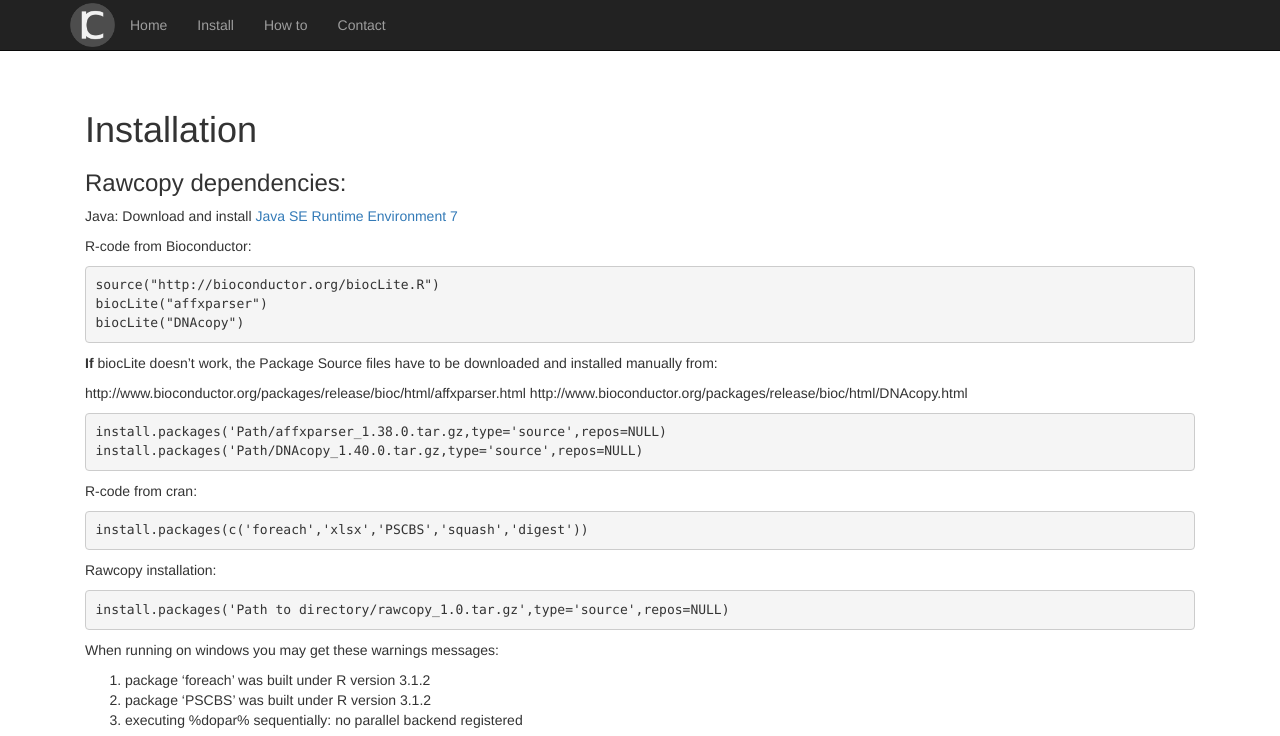
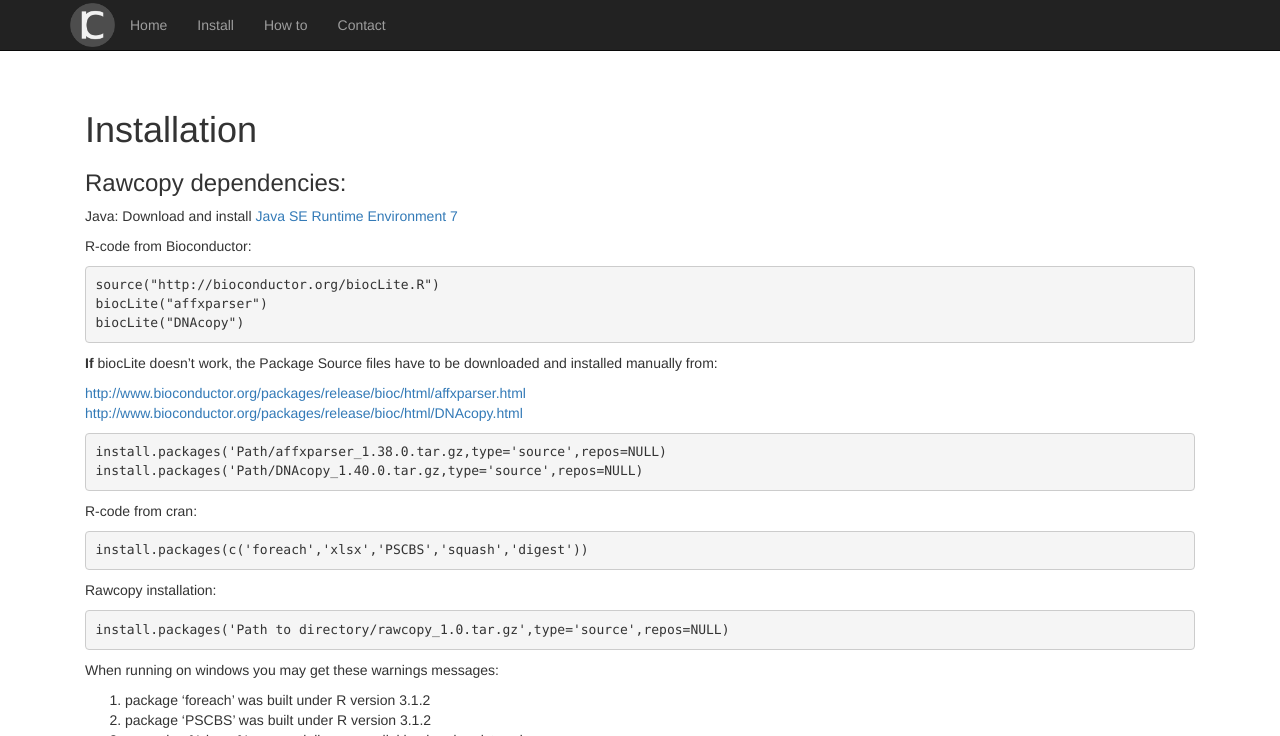
Before and after one commit to rawcopy/rawcopy.github.io, a Jekyll site: the page built from install.md, in a window 1280 px wide and 1170 px high, cut to the strip 0-736 px from the top of the window. Built offline with Jekyll 4.4.1, drawn with Linux system fonts in a browser that asks for light colours; nearby versions of some CDN libraries; Markdown is read by kramdown in place of the engine named in the settings; part of the change alters nothing that is shown.

````diff
--- a/install.md
+++ b/install.md
@@ -23,8 +23,8 @@ biocLite("DNAcopy")
 
 **If** biocLite doesn't work, the Package Source files have to be downloaded and installed manually from:
 
-http://www.bioconductor.org/packages/release/bioc/html/affxparser.html
-http://www.bioconductor.org/packages/release/bioc/html/DNAcopy.html
+<a href='http://www.bioconductor.org/packages/release/bioc/html/affxparser.html'>http://www.bioconductor.org/packages/release/bioc/html/affxparser.html</a>
+<a href='http://www.bioconductor.org/packages/release/bioc/html/DNAcopy.html'>http://www.bioconductor.org/packages/release/bioc/html/DNAcopy.html</a>
 
 
 ```R
````
